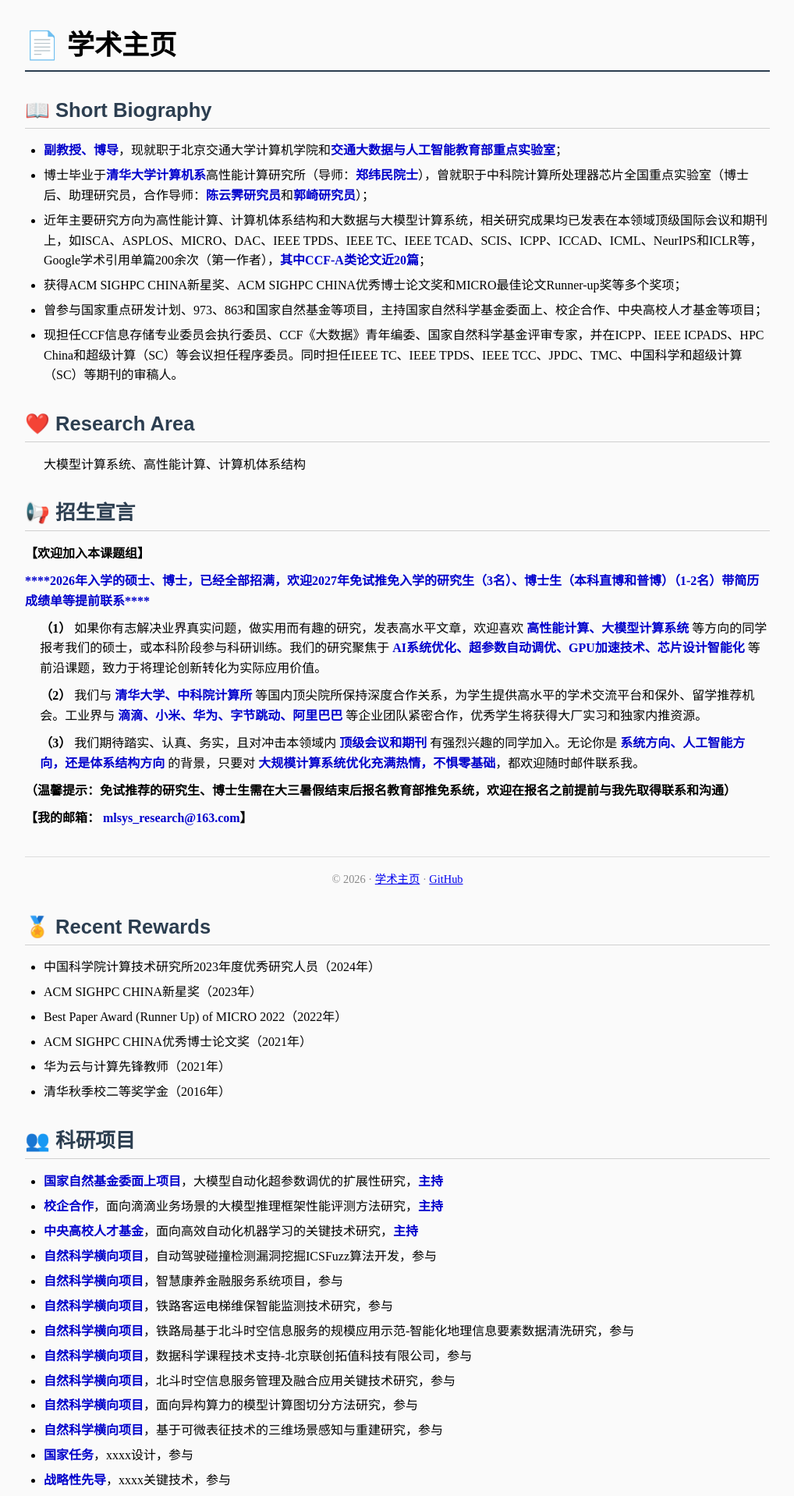
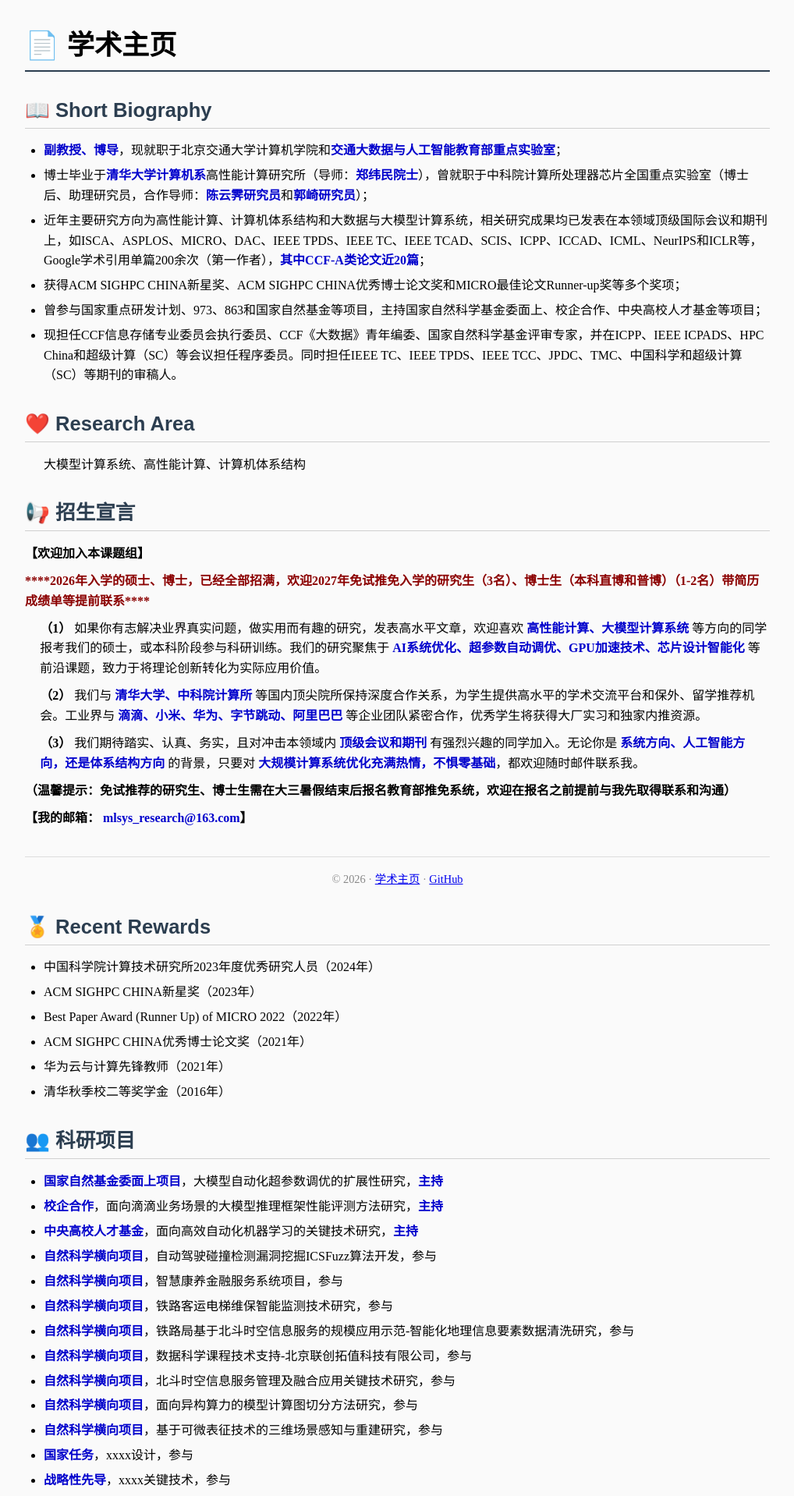
Before and after one commit to mlsys-research-jedy/mlsys-research-jedy.github.io, a Jekyll site: the page index.html, which Jekyll copies as it is, in a window 1280 px wide. Shown: the top 1918 px of the page at 78% size, without its empty margins (123-1141 px from the left). Built offline with Jekyll 4.4.1, drawn with Linux system fonts in a browser that asks for light colours.

Commit message:
Update index.html

```diff
--- a/index.html
+++ b/index.html
@@ -129,7 +129,7 @@
 <div class="section recruit-section">
     <div class="section-title">📢 招生宣言</div>
     <p><strong>【欢迎加入本课题组】</strong></p>
-    <p><strong style="color:#0000cc;">****2026年入学的硕士、博士，已经全部招满，欢迎2027年免试推免入学的研究生（3名）、博士生（本科直博和普博）（1-2名）带简历成绩单等提前联系****</strong></p>
+    <p><strong style="color:#8B0000;">****2026年入学的硕士、博士，已经全部招满，欢迎2027年免试推免入学的研究生（3名）、博士生（本科直博和普博）（1-2名）带简历成绩单等提前联系****</strong></p>
     <ul>
         <li><strong>（1）</strong> 如果你有志解决业界真实问题，做实用而有趣的研究，发表高水平文章，欢迎喜欢 <strong style="color:#0000cc;">高性能计算、大模型计算系统</strong> 等方向的同学报考我们的硕士，或本科阶段参与科研训练。我们的研究聚焦于 <strong style="color:#0000cc;">AI系统优化、超参数自动调优、GPU加速技术、芯片设计智能化</strong> 等前沿课题，致力于将理论创新转化为实际应用价值。</li>
         <li><strong>（2）</strong> 我们与 <strong style="color:#0000cc;">清华大学、中科院计算所</strong> 等国内顶尖院所保持深度合作关系，为学生提供高水平的学术交流平台和保外、留学推荐机会。工业界与 <strong style="color:#0000cc;">滴滴、小米、华为、字节跳动、阿里巴巴</strong> 等企业团队紧密合作，优秀学生将获得大厂实习和独家内推资源。</li>
```
